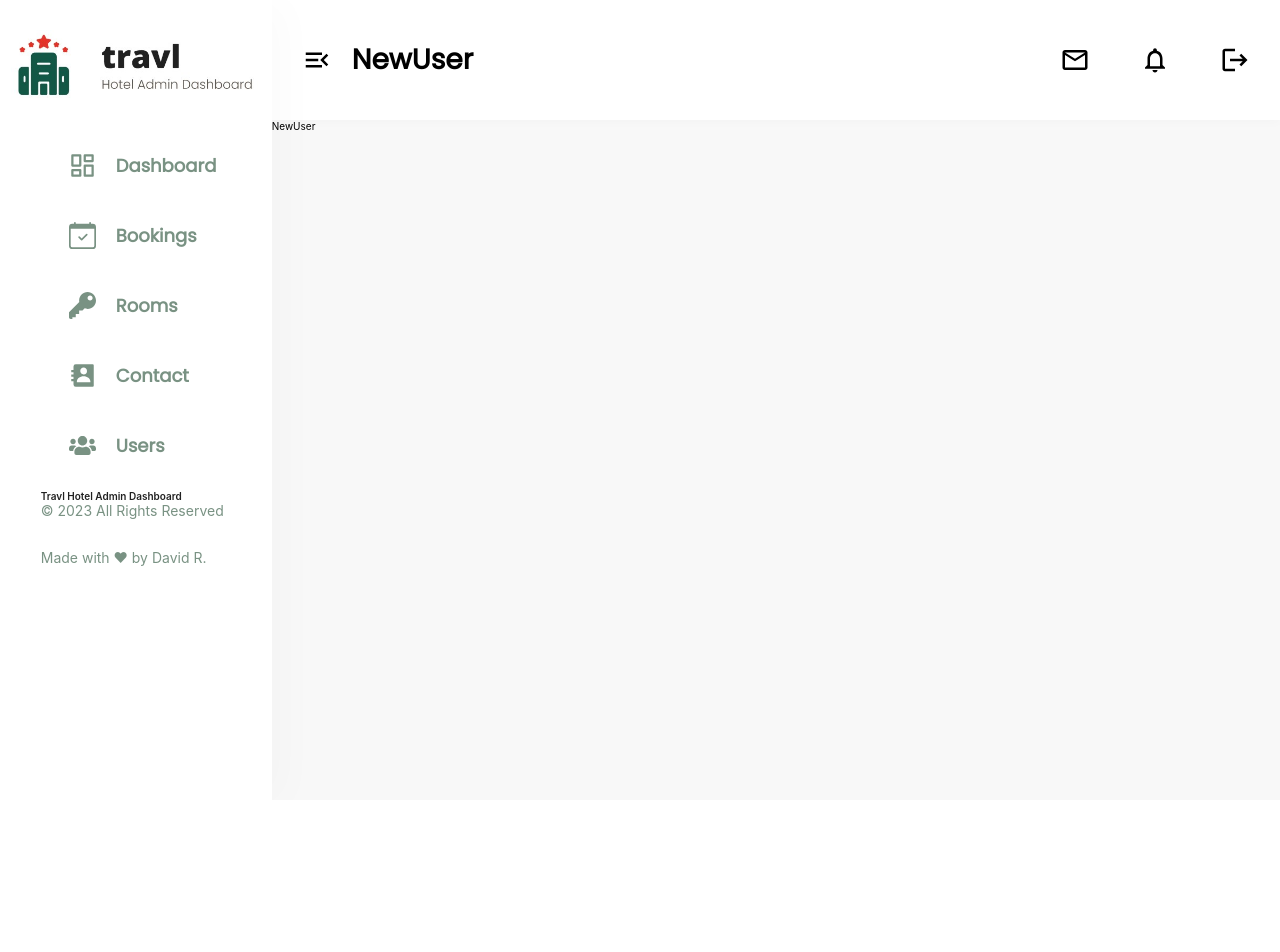
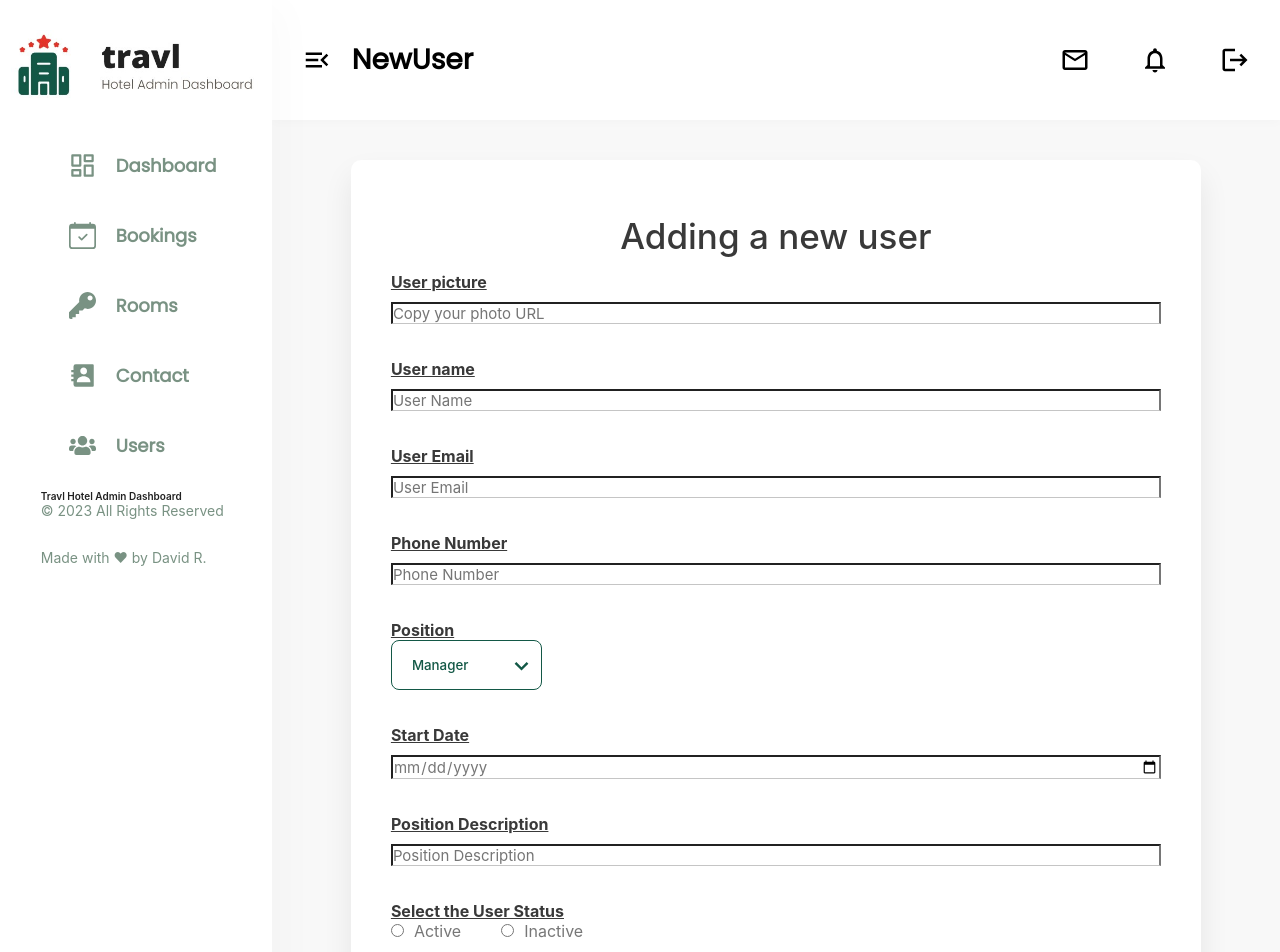
Before and after one commit to Davidrami12/miranda-dashboard, a React (Create React App) app: page /newUser in a window 1280 px wide. Shown: the top 952 px of the page. Before the commit the page ends 800 px from the top, so only its background shows below. Built offline with nearby package versions, Linux system fonts and the light colour scheme; sample sign-in values are in the browser's storage.

Commit message:
Form to add new user

```diff
--- a/src/components/styled/DropdownMenu.jsx
+++ b/src/components/styled/DropdownMenu.jsx
@@ -26,7 +26,7 @@ const DropdownMenuStyled = styled.select`
   border-radius: 8px;
   font-weight: 500;
   font-family: var(--font-poppins);
-  padding: 1.3rem 4rem;
+  padding: 1rem 4rem 1rem 2rem;
   height: 50px;
   cursor: pointer;
   appearance: none;
@@ -35,7 +35,7 @@ const DropdownMenuStyled = styled.select`
   }
 
   option {
-    color: red;
+    //color: red;
   }
 `;
 
@@ -70,7 +70,7 @@ const DropdownMenu = ({
         })}
       </DropdownMenuStyled>
       <svg
-        style={{ position: "absolute", top: "25%", right: "5%" }}
+        style={{ position: "absolute", top: "28%", right: "5%" }}
         xmlns="http://www.w3.org/2000/svg"
         height="25"
         width="25"
--- a/src/components/users/UserForm.jsx
+++ b/src/components/users/UserForm.jsx
@@ -5,15 +5,17 @@ import React from "react";
 import {
   LoginContainer,
   LoginCard,
+  DashboardForm,
   InputContainer,
   Input,
+  InputForm,
   FormTitle,
   RadioInput,
   RadioLabel,
   RadioDescription,
   InputSubmit,
   InputCancel,
-} from "../../pages/login/LoginStyled";
+} from "../../pages/Login/LoginStyled";
 import { DropdownMenu } from "../styled/DropdownMenu";
 
 // This form gets used from editBooking and newBooking. If used for editing a booking it will be preloaded with the data from the currentUser to edit
@@ -26,9 +28,9 @@ const UserForm = ({
 }) => {
   return (
     <>
-      <LoginContainer style={{ minHeight: "80%" }}>
+      <DashboardForm style={{ minHeight: "80%" }}>
         <LoginCard
-          style={{ height: "fit-content", margin: "2rem 0", width: "90%" }}
+          style={{ height: "fit-content", width: "850px" }}
         >
           <FormTitle>{formTitle}</FormTitle>
           <form
@@ -38,8 +40,19 @@ const UserForm = ({
             }}
           >
             <InputContainer>
+              <RadioDescription>User picture</RadioDescription>
+              <InputForm
+                type="text"
+                className="input-user"
+                value={currentUser.photo}
+                placeholder="Copy your photo URL"
+                name="photo"
+                onChange={handleInput}
+              ></InputForm>
+            </InputContainer>
+            <InputContainer>
               <RadioDescription>User name</RadioDescription>
-              <Input
+              <InputForm
                 required
                 type="text"
                 className="input-user"
@@ -47,22 +60,12 @@ const UserForm = ({
                 placeholder="User Name"
                 name="name"
                 onChange={handleInput}
-              ></Input>
+              ></InputForm>
             </InputContainer>
-            <InputContainer>
-              <RadioDescription>User picture</RadioDescription>
-              <Input
-                type="text"
-                className="input-user"
-                value={currentUser.photo}
-                placeholder="Copy your photo URL"
-                name="photo"
-                onChange={handleInput}
-              ></Input>
-            </InputContainer>
+
             <InputContainer>
               <RadioDescription>User Email</RadioDescription>
-              <Input
+              <InputForm
                 required
                 type="text"
                 className="input-user"
@@ -70,19 +73,19 @@ const UserForm = ({
                 placeholder="User Email"
                 name="email"
                 onChange={handleInput}
-              ></Input>
+              ></InputForm>
             </InputContainer>
             <InputContainer>
               <RadioDescription>Phone Number</RadioDescription>
-              <Input
+              <InputForm
                 required
-                type="text"
+                type="number"
                 className="input-user"
                 value={currentUser.phone}
                 placeholder="Phone Number"
                 name="phone"
                 onChange={handleInput}
-              ></Input>
+              ></InputForm>
             </InputContainer>
             <InputContainer
               style={{ width: "fit-content", marginBottom: "2rem" }}
@@ -98,7 +101,7 @@ const UserForm = ({
             </InputContainer>
             <InputContainer>
               <RadioDescription>Start Date</RadioDescription>
-              <Input
+              <InputForm
                 required
                 style={{ color: "#777777" }}
                 type="date"
@@ -107,18 +110,18 @@ const UserForm = ({
                 name="date"
                 value={currentUser.date}
                 onChange={handleInput}
-              ></Input>
+              ></InputForm>
             </InputContainer>
             <InputContainer>
               <RadioDescription>Position Description</RadioDescription>
-              <Input
+              <InputForm
                 type="text"
                 className="input-user"
                 placeholder="Position Description"
                 name="description"
                 value={currentUser.description}
                 onChange={handleInput}
-              ></Input>
+              ></InputForm>
             </InputContainer>
             <InputContainer>
               <RadioDescription>Select the User Status</RadioDescription>
@@ -145,14 +148,14 @@ const UserForm = ({
             </InputContainer>
             <InputContainer>
               <RadioDescription>Password</RadioDescription>
-              <Input
-                type="text"
+              <InputForm
+                type="password"
                 className="input-user"
                 value={currentUser.pass}
                 placeholder="Enter the Password"
                 name="pass"
                 onChange={handleInput}
-              ></Input>
+              ></InputForm>
             </InputContainer>
             <div
               style={{
@@ -174,7 +177,7 @@ const UserForm = ({
             </div>
           </form>
         </LoginCard>
-      </LoginContainer>
+      </DashboardForm>
     </>
   );
 };
--- a/src/pages/Rooms/Rooms.jsx
+++ b/src/pages/Rooms/Rooms.jsx
@@ -56,13 +56,13 @@ export const Rooms = () => {
     // Filtering by dropdown selection based on the filtered by search input array
     const orderedRooms = [...roomsList];
     switch (activeFilter) {
-      case "Room Nº":
+      case "Room Number":
         orderedRooms.sort((a, b) => a.room_number - b.room_number);
         break;
-      case "Highest rate first":
+      case "Highest rate":
         orderedRooms.sort((a, b) => b.room_rate - a.room_rate);
         break;
-      case "Lowest rate first":
+      case "Lowest rate":
         orderedRooms.sort((a, b) => a.room_rate - b.room_rate);
         break;
       default:
@@ -102,7 +102,7 @@ export const Rooms = () => {
           <DropdownMenu
             setActiveFilter={setActiveFilter}
             type="white"
-            options={["Room Nº.", "Highest rate first", "Lowest rate first"]}
+            options={["Room Nº", "Highest rate", "Lowest rate"]}
           ></DropdownMenu>
         </TableButtons>
       </TableActions>
--- a/src/pages/Users/NewUser.jsx
+++ b/src/pages/Users/NewUser.jsx
@@ -1,7 +1,60 @@
-import React from 'react'
+// React
+import React, { useState } from "react";
+import { useNavigate } from "react-router";
+
+// Redux
+import { useDispatch } from "react-redux";
+import { createNewUser } from "../../features/usersSlice";
+
+// Components
+import UserForm from "../../components/users/UserForm";
 
 export const NewUser = () => {
+  const dispatch = useDispatch();
+  const navigate = useNavigate();
+
+  const formTitle = "Adding a new user";
+  const [currentUser, setCurrentUser] = useState({
+    id: Math.floor(Math.random() * 100000),
+    photo: "",
+    name: "",
+    position: "",
+    email: "",
+    phone: "",
+    date: "",
+    description: "",
+    state: "",
+    pass: "",
+  });
+
+  const handleInput = (event) => {
+    const { name, value } = event.target;
+    let valToUpdate;
+    if (name === "position") {
+      valToUpdate = value;
+    } else {
+      valToUpdate = value;
+    }
+    setCurrentUser((prevState) => ({ ...prevState, [name]: valToUpdate }));
+  };
+
+  const handleCancel = (e) => {
+    e.preventDefault();
+    navigate("/users");
+  };
+
+  const handleSubmit = () => {
+    dispatch(createNewUser(currentUser));
+    navigate("/users");
+  };
+
   return (
-    <div>NewUser</div>
-  )
-}
+    <UserForm
+      formTitle={formTitle}
+      currentUser={currentUser}
+      handleInput={handleInput}
+      handleSubmit={handleSubmit}
+      handleCancel={handleCancel}
+    />
+  );
+};
```
